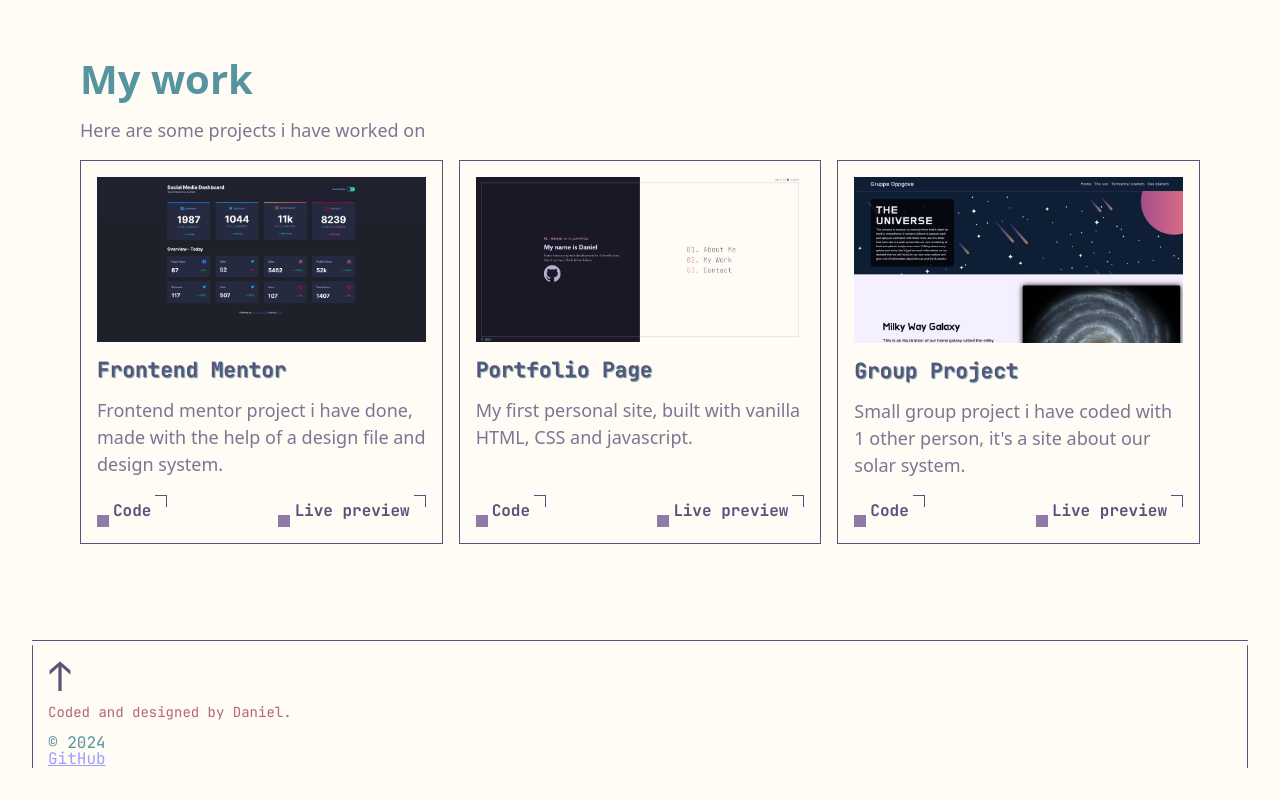
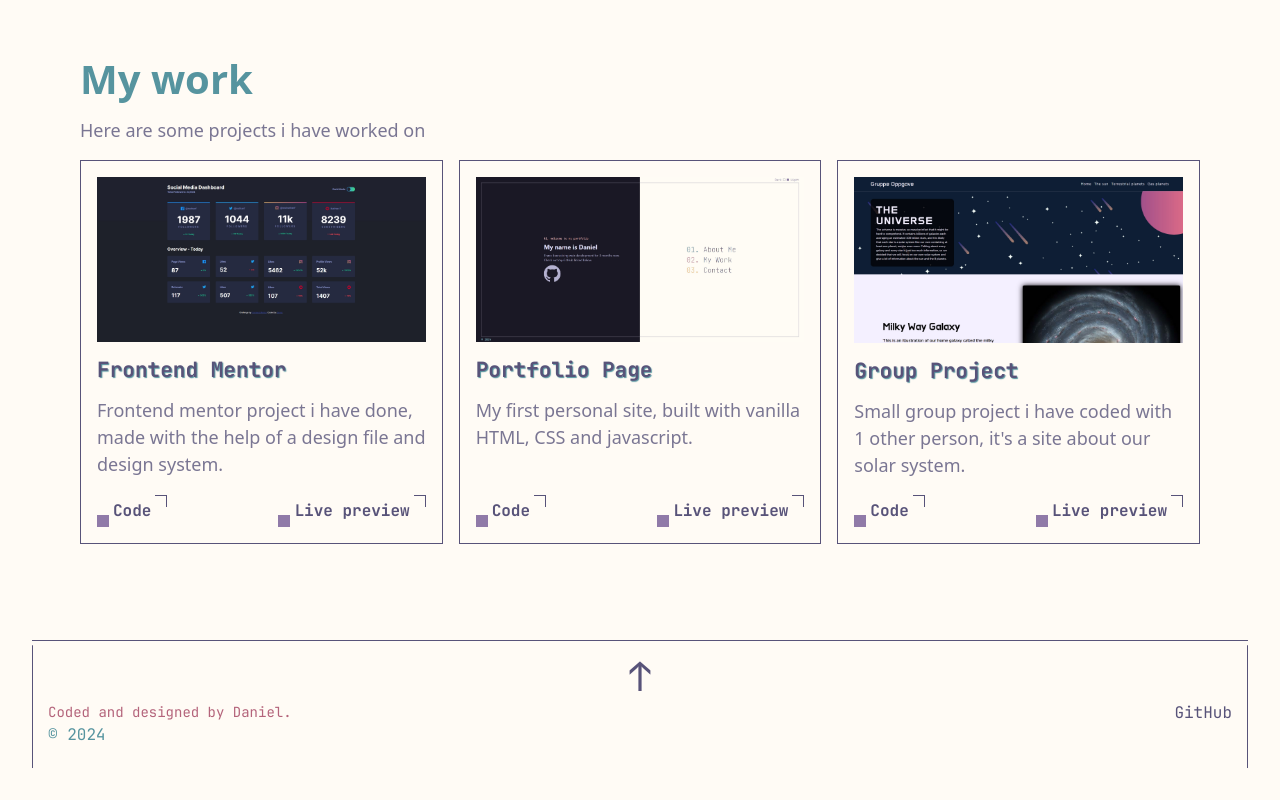
Before and after one commit to DanielDT12/portfolio, a plain HTML site: page index.html in a window 1280 px wide. Shown: the part 1456-2256 px from the top of the page. Drawn offline with Linux system fonts and the light colour scheme.

Commit message:
stylet footer

```diff
--- a/css/style.css
+++ b/css/style.css
@@ -319,7 +319,7 @@ input[type="radio"]:checked {
 .primary-nav-list {
     font-family: var(--ff-special);
     font-weight: var(--fw-xt-thin);
-    font-size: clamp(var(--fs-700), 6vw, var(--fs-900));
+    font-size: clamp(var(--fs-700), 9vw, var(--fs-900));
 
     & li::marker {
         content: '01. ';
@@ -340,6 +340,12 @@ input[type="radio"]:checked {
 @media screen and (max-width: 768px) {
     .primary-nav-list {
         margin-left: 6rem;
+    }
+}
+
+@media screen and (max-width: 400px) {
+    .primary-nav-list {
+        margin-left: 5rem;
     }
 }
 
@@ -489,6 +495,12 @@ input[type="radio"]:checked {
     padding-inline: 2rem;
 }
 
+@media screen and (max-width: 768px) {
+    .my-work {
+        padding-inline: 1rem;
+    }
+}
+
 .my-work-title {
     color: var(--clr-light-blue);
     font-size: clamp(var(--fs-700), 6vw, var(--fs-900));
@@ -594,19 +606,19 @@ input[type="radio"]:checked {
     padding: calc(var(--size-main-border) / 2);
 }
 
-.footer-nav {
-    justify-content: space-between;
+.footer-content {
+    align-items: center;
     font-family: var(--ff-special);
 }
 
 .special-text-footer {
-    font-size: var(--fs-200);
     color: var(--clr-pink);
+    font-size: clamp(var(--fs-100), 3vw, var(--fs-200));
 }
 
 .copyright {
-    display: flex;
-    flex-direction: column;
+    --flow-space: .5rem;
+    width: 100%;
     margin-top: .5rem;
     color: var(--clr-light-blue);
     font-size: var(--fs-300);
@@ -626,6 +638,15 @@ input[type="radio"]:checked {
 .footer-return-link:is(:hover, :focus-visible) {
     color: var(--clr-pink);
     transform: translateY(-5px);
+}
+
+.github-footer-link {
+    color: var(--clr-text-heading);
+    text-decoration: none;
+}
+
+.github-footer-link:is(:hover, :focus-visible) {
+    text-decoration: underline;
 }
 
 /* UTILITY CLASSES */
```
